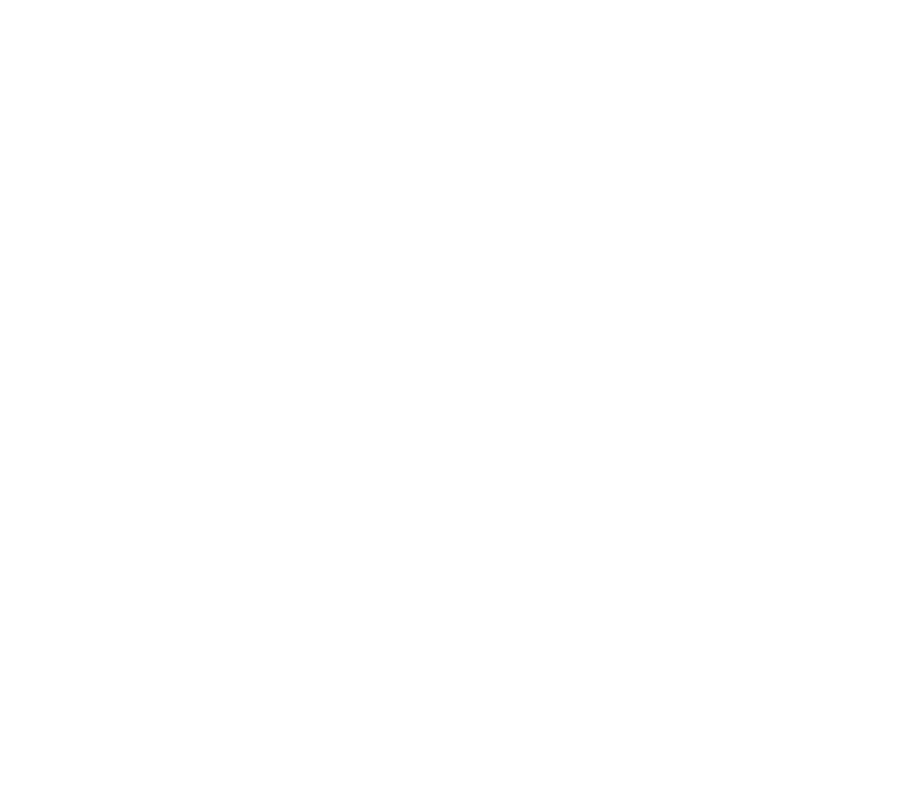
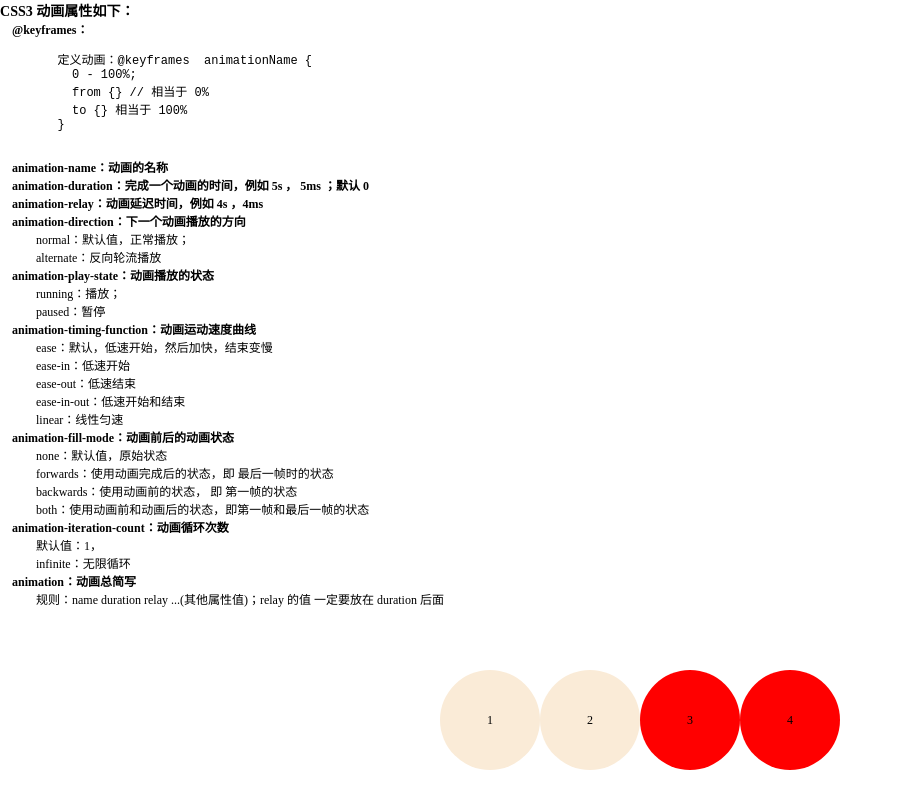
Before and after one commit to wjhhbu/CSS3-animation, a plain HTML site: page index.html in a window 1280 px wide. Shown: the whole page, without its empty margins (0-903 px from the left). Drawn offline with Linux system fonts and the light colour scheme.

Commit message:
动画笔记代码提交

```diff
--- a/index.html
+++ b/index.html
@@ -2,9 +2,183 @@
 <html lang="en">
 <head>
   <meta charset="UTF-8">
-  <title>CSS3</title>
+  <title>CSS3 动画学习笔记</title>
+  <style>
+    html {
+      font-size: 12px;
+    }
+    h1,h2,h3,h4,h5,h6 {
+      padding: 0;
+      margin: 0;
+    }
+    body {
+      width: 100vw;
+      height: 100vh;
+      padding: 0;
+      margin: 0;
+      display: grid;
+      grid-template: 80vh 20vh/ 1fr;
+    }
+
+    article {
+      overflow: auto;
+    }
+
+    section h4 {
+      padding-left: 1rem;
+    }
+    section div {
+      padding-left: 3rem;
+    }
+
+    .container {
+      display: grid;
+      /*grid-template-rows: repeat(1,1fr);*/
+      /*grid-template-columns: repeat(4,1fr);*/
+      grid-template: 1fr / repeat(4,1fr);
+      width: 400px;
+      /*height: 80px;*/
+      align-self: center;
+      justify-self: center;
+    }
+
+    .container div {
+      height: 100px;
+      width: 100px;
+      border-radius: 50%;
+      background: antiquewhite;
+      display: grid;
+      align-items: center;
+      justify-items: center;
+
+      /*animation: moveAnimation 2s 5s;*/
+      animation-duration: 2s;
+      animation-delay: 3s;
+    }
+
+    .container div:nth-child(1) {
+      animation-name: moveAnimation;
+      animation-fill-mode: none;
+    }
+    .container div:nth-child(2) {
+      animation-name: moveAnimation;
+      animation-fill-mode: backwards;
+    }
+    .container div:nth-child(3) {
+      animation-name: moveAnimation;
+      animation-fill-mode: forwards;
+    }
+    .container div:nth-child(4) {
+      animation-name: moveAnimation;
+      animation-fill-mode: both;
+    }
+
+    /* 动画 */
+    @keyframes moveAnimation {
+      from {
+        transform: scale(0.5);
+      }
+
+      to {
+        transform: scale(1);
+        background: red;
+      }
+    }
+
+  </style>
+  <script>
+    /*
+    *
+    *
+    * */
+  </script>
 </head>
 <body>
+  <article>
+    <header><h3>CSS3 动画属性如下：</h3></header>
+    <main>
+      <section>
+        <h4>@keyframes：</h4>
+        <pre>
+        定义动画：@keyframes  animationName {
+          0 - 100%;
+          from {} // 相当于 0%
+          to {} 相当于 100%
+        }
+      </pre>
+      </section>
 
+      <section>
+        <h4>animation-name：<span>动画的名称</span></h4>
+      </section>
+
+      <section>
+        <h4>animation-duration：<span>完成一个动画的时间，例如 5s ， 5ms ；默认 0</span></h4>
+      </section>
+
+      <section>
+        <h4>animation-relay：<span>动画延迟时间，例如 4s ，4ms </span></h4>
+      </section>
+
+      <section>
+        <h4>animation-direction：<span>下一个动画播放的方向</span></h4>
+        <div>
+          normal：默认值，正常播放；<br />
+          alternate：反向轮流播放
+        </div>
+      </section>
+
+      <section>
+        <h4>animation-play-state：<span>动画播放的状态</span></h4>
+        <div>
+          running：播放；<br />
+          paused：暂停
+        </div>
+      </section>
+
+      <section>
+        <h4>animation-timing-function：<span>动画运动速度曲线</span></h4>
+        <div>
+          ease：默认，低速开始，然后加快，结束变慢<br />
+          ease-in：低速开始<br />
+          ease-out：低速结束<br />
+          ease-in-out：低速开始和结束<br />
+          linear：线性匀速<br />
+        </div>
+      </section>
+
+      <section>
+        <h4>animation-fill-mode：<span>动画前后的动画状态</span></h4>
+        <div>
+          none：默认值，原始状态<br />
+          forwards：使用动画完成后的状态，即 最后一帧时的状态<br />
+          backwards：使用动画前的状态， 即 第一帧的状态<br />
+          both：使用动画前和动画后的状态，即第一帧和最后一帧的状态<br />
+        </div>
+      </section>
+
+      <section>
+        <h4>animation-iteration-count：<span>动画循环次数</span></h4>
+        <div>
+          默认值：1，<br />
+          infinite：无限循环
+        </div>
+      </section>
+
+      <section>
+        <h4>animation：<span>动画总简写</span></h4>
+        <div>
+          规则：name duration relay ...(其他属性值)；relay 的值 一定要放在 duration 后面
+        </div>
+      </section>
+
+    </main>
+  </article>
+  <main class="container">
+    <div>1</div>
+    <div>2</div>
+    <div>3</div>
+    <div>4</div>
+  </main>
 </body>
 </html>
```
